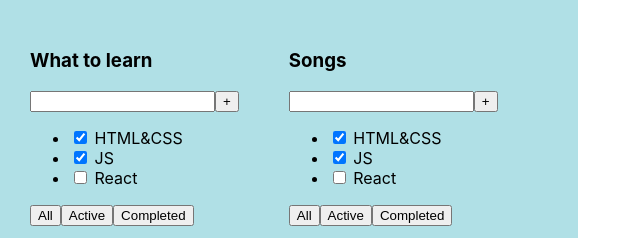
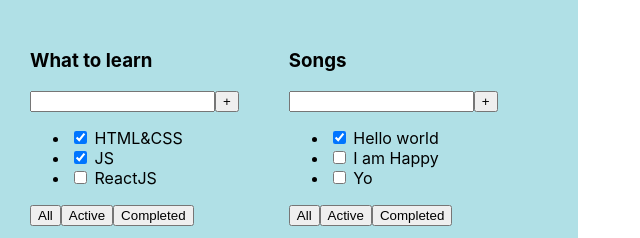
Before and after one commit to Kliapwnz/Todolis, a React (Vite) app: page / in a window 1280 px wide. Shown: the top 238 px of the page, without its empty margins (0-640 px from the left). Built offline with nearby package versions, Linux system fonts and the light colour scheme.

Commit message:
add typing for tasks and add props for checked and name tasks in span

```diff
--- a/src/TodolistItem.tsx
+++ b/src/TodolistItem.tsx
@@ -1,8 +1,11 @@
+import {Task} from "./App";
+
 type Props = {
-   title:string
+   title: string
+   tasks: Task[]
 }
 
-export const TodolistItem = (props:Props) => {
+export const TodolistItem = (props: Props) => {
    return (
       <div>
          <h3>{props.title}</h3>
@@ -12,13 +15,13 @@
          </div>
          <ul>
             <li>
-               <input type="checkbox" checked={true}/> <span>HTML&CSS</span>
+               <input type="checkbox" checked={props.tasks[0].isDone}/> <span>{props.tasks[0].title}</span>
             </li>
             <li>
-               <input type="checkbox" checked={true}/> <span>JS</span>
+               <input type="checkbox" checked={props.tasks[1].isDone}/> <span>{props.tasks[1].title}</span>
             </li>
             <li>
-               <input type="checkbox" checked={false}/> <span>React</span>
+               <input type="checkbox" checked={props.tasks[2].isDone}/> <span>{props.tasks[2].title}</span>
             </li>
          </ul>
          <div>
```
